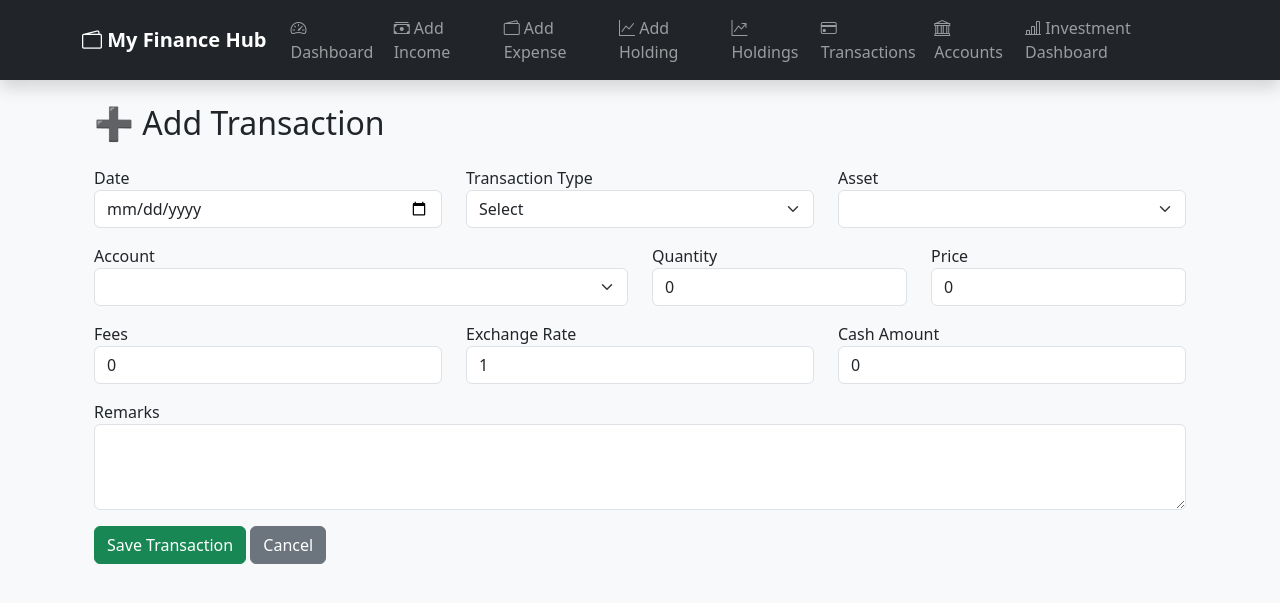
After one commit to axiescholar578/MyFinanceHub, a Flask app: page /add-transaction in a window 1280 px wide. The commit adds this page. Shown: the top 603 px of the page. Run offline with Flask 3, Linux system fonts and the light colour scheme; data that the repository does not hold is empty.

Commit message:
Recovered working application

```diff
--- a/app.py
+++ b/app.py
@@ -1,8 +1,11 @@
 from flask import Flask, render_template, request, redirect, url_for
+
 from supabase_config import supabase
 
 app = Flask(__name__)
 
+# from routes.dashboard import dashboard_bp
+# app.register_blueprint(dashboard_bp)
 
 @app.route("/")
 def home():
@@ -531,6 +534,28 @@ def delete_expense(id):
 
 print(">>> ADD HOLDING ROUTE LOADED <<<")
 
+# =====================================================
+# HOLDINGS
+# =====================================================
+
+@app.route("/holdings")
+def holdings():
+
+    response = (
+        supabase
+        .table("holdings")
+        .select("*")
+        .order("purchase_date", desc=True)
+        .execute()
+    )
+
+    holdings = response.data
+
+    return render_template(
+        "holdings.html",
+        holdings=holdings
+    )
+
 @app.route("/add-holding", methods=["GET", "POST"])
 def add_holding():
 
@@ -574,6 +599,80 @@ def add_holding():
 
     return render_template("add_holding.html")
 
+@app.route("/transactions")
+def transactions():
+
+    response = (
+    supabase
+    .table("transactions")
+    .select("*, assets(asset_name,ticker), accounts(account_name)")
+    .order("transaction_date", desc=True)
+    .execute()
+    )
+
+    transactions = []
+
+    for row in response.data:
+
+        row["asset_name"] = row["assets"]["asset_name"]
+        row["account_name"] = row["accounts"]["account_name"]
+
+        transactions.append(row)
+
+    return render_template(
+        "transactions.html",
+        transactions=transactions
+    )
+
+# =====================================================
+# ADD TRANSACTION
+# =====================================================
+
+@app.route("/add-transaction", methods=["GET", "POST"])
+def add_transaction():
+
+    if request.method == "POST":
+
+        supabase.table("transactions").insert({
+
+            "transaction_date": request.form["transaction_date"],
+            "transaction_type": request.form["transaction_type"],
+            "asset_id": int(request.form["asset_id"]),
+            "account_id": int(request.form["account_id"]),
+            "quantity": float(request.form["quantity"]),
+            "price": float(request.form["price"]),
+            "fees": float(request.form["fees"]),
+            "exchange_rate": float(request.form["exchange_rate"]),
+            "cash_amount": float(request.form["cash_amount"]),
+            "remarks": request.form["remarks"]
+
+        }).execute()
+
+        return redirect(url_for("transactions"))
+
+    assets = (
+        supabase
+        .table("assets")
+        .select("*")
+        .order("asset_name")
+        .execute()
+        .data
+    )
+
+    accounts = (
+        supabase
+        .table("accounts")
+        .select("*")
+        .order("account_name")
+        .execute()
+        .data
+    )
+
+    return render_template(
+        "add_transaction.html",
+        assets=assets,
+        accounts=accounts
+    )
 # =====================================================
 # INVESTMENT DASHBOARD
 # =====================================================
--- /dev/null
+++ b/templates/add_transaction.html
@@ -0,0 +1,183 @@
+{% extends "base.html" %}
+
+{% block content %}
+
+<div class="container">
+
+    <h2 class="mb-4">➕ Add Transaction</h2>
+
+    <form method="POST">
+
+        <div class="row">
+
+            <div class="col-md-4 mb-3">
+                <label>Date</label>
+                <input type="date"
+                       name="transaction_date"
+                       class="form-control"
+                       required>
+            </div>
+
+            <div class="col-md-4 mb-3">
+                <label>Transaction Type</label>
+
+                <select name="transaction_type"
+                        class="form-select"
+                        required>
+
+                    <option value="">Select</option>
+                    <option value="BUY">BUY</option>
+                    <option value="SELL">SELL</option>
+                    <option value="DIVIDEND">DIVIDEND</option>
+                    <option value="INTEREST">INTEREST</option>
+                    <option value="DEPOSIT">DEPOSIT</option>
+                    <option value="WITHDRAWAL">WITHDRAWAL</option>
+
+                </select>
+
+            </div>
+
+            <div class="col-md-4 mb-3">
+
+                <label>Asset</label>
+
+                <select name="asset_id"
+                        class="form-select"
+                        required>
+
+                    {% for asset in assets %}
+
+                    <option value="{{ asset.id }}">
+
+                        {{ asset.asset_name }}
+                        ({{ asset.ticker }})
+
+                    </option>
+
+                    {% endfor %}
+
+                </select>
+
+            </div>
+
+        </div>
+
+        <div class="row">
+
+            <div class="col-md-6 mb-3">
+
+                <label>Account</label>
+
+                <select name="account_id"
+                        class="form-select"
+                        required>
+
+                    {% for account in accounts %}
+
+                    <option value="{{ account.id }}">
+
+                        {{ account.account_name }}
+
+                    </option>
+
+                    {% endfor %}
+
+                </select>
+
+            </div>
+
+            <div class="col-md-3 mb-3">
+
+                <label>Quantity</label>
+
+                <input type="number"
+                       step="0.000001"
+                       name="quantity"
+                       class="form-control"
+                       value="0">
+
+            </div>
+
+            <div class="col-md-3 mb-3">
+
+                <label>Price</label>
+
+                <input type="number"
+                       step="0.000001"
+                       name="price"
+                       class="form-control"
+                       value="0">
+
+            </div>
+
+        </div>
+
+        <div class="row">
+
+            <div class="col-md-4 mb-3">
+
+                <label>Fees</label>
+
+                <input type="number"
+                       step="0.01"
+                       name="fees"
+                       class="form-control"
+                       value="0">
+
+            </div>
+
+            <div class="col-md-4 mb-3">
+
+                <label>Exchange Rate</label>
+
+                <input type="number"
+                       step="0.000001"
+                       name="exchange_rate"
+                       class="form-control"
+                       value="1">
+
+            </div>
+
+            <div class="col-md-4 mb-3">
+
+                <label>Cash Amount</label>
+
+                <input type="number"
+                       step="0.01"
+                       name="cash_amount"
+                       class="form-control"
+                       value="0">
+
+            </div>
+
+        </div>
+
+        <div class="mb-3">
+
+            <label>Remarks</label>
+
+            <textarea
+                name="remarks"
+                class="form-control"
+                rows="3"></textarea>
+
+        </div>
+
+        <button class="btn btn-success">
+
+            Save Transaction
+
+        </button>
+
+        <a href="/transactions"
+           class="btn btn-secondary">
+
+            Cancel
+
+        </a>
+
+    </form>
+
+</div>
+
+{% endblock %}
--- a/templates/base.html
+++ b/templates/base.html
@@ -77,6 +77,12 @@
                         </a>
                     </li>
                     <li class="nav-item">
+                        <a class="nav-link" href="/transactions">
+                        <i class="bi bi-credit-card"></i>
+                        Transactions
+                        </a>
+                    </li>
+                    <li class="nav-item">
                         <a class="nav-link" href="/accounts">
                         <i class="bi bi-bank"></i> Accounts
                         </a>
```
Also changed, not shown: routes/dashboard.py (added, +76 -0 lines), services/portfolio_service.py (added, +43 -0 lines), templates/transactions.html (added, +127 -0 lines), routes/accounts.py (added), routes/assets.py (added), routes/expenses.py (added), routes/holdings.py (added), routes/income.py (added), routes/transactions.py (added), services/exchange_rate_service.py (added), services/reporting_service.py (added).
